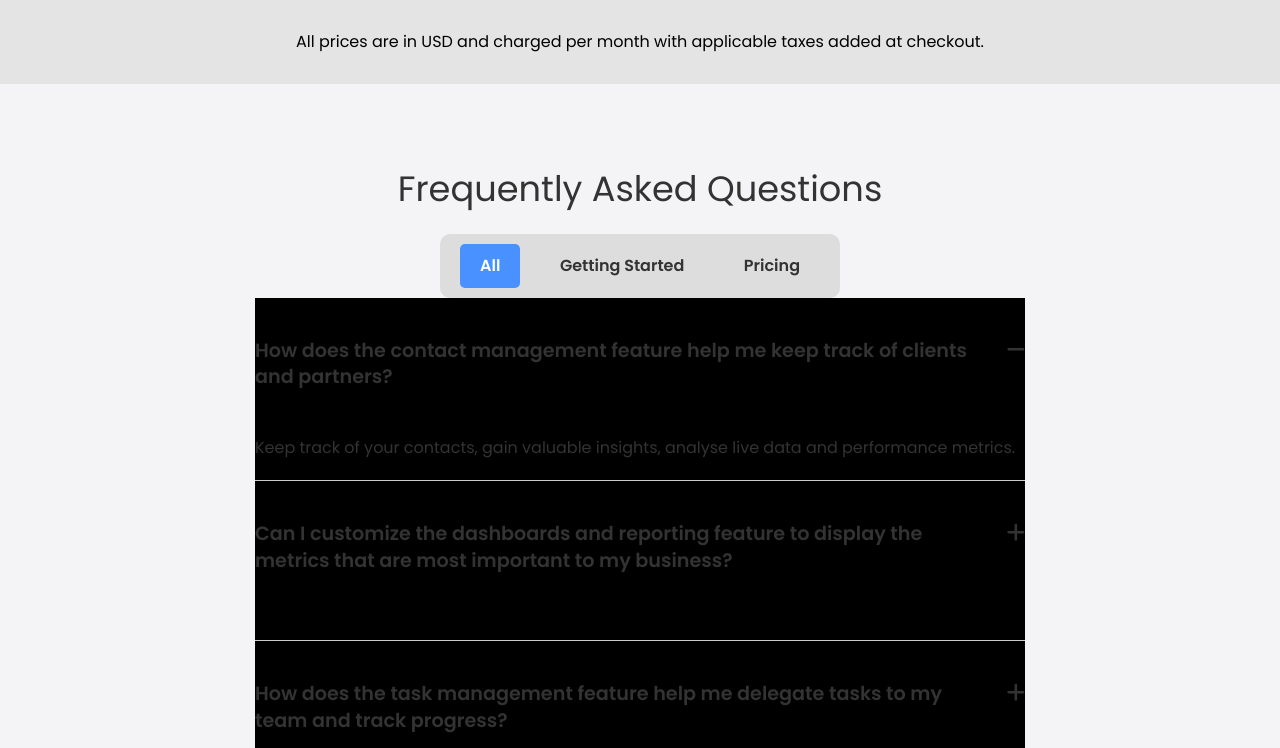
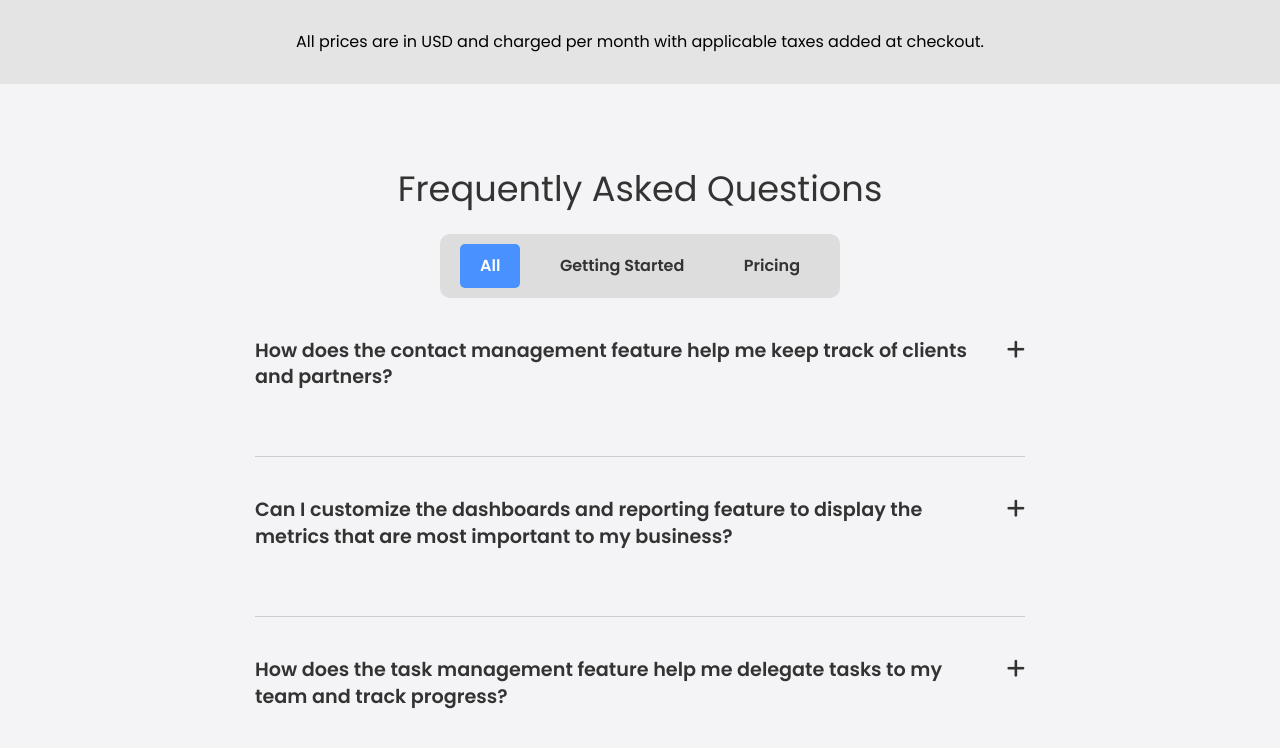
Before and after one commit to NetherNetworks/Growth_Website, a plain HTML site: page index.html in a window 1280 px wide. Both pictures are taken after a click on the icon 1015 px from the left and 3141 px from the top of the page. Shown: the part 2793-3541 px from the top of the page. Drawn offline with Linux system fonts and the light colour scheme.

Commit message:
FAQ javascript completed.

```diff
--- a/css/style.css
+++ b/css/style.css
@@ -155,10 +155,6 @@ img{
     padding: 40px 0;
 }
 
-.faq .faq-content{
-    background: #000;
-}
-
 .faq .faq-group {
 border-bottom: 1px solid #ccc;
 padding-bottom: 20px;
@@ -213,6 +209,7 @@ display: none;
   .faq ul.faq-menu li.active {
     background: var(--primary-color);
     color: #fff;
+    transition: 0.5s;
   }
 
 /* #endregion */
--- a/js/main.js
+++ b/js/main.js
@@ -1,8 +1,75 @@
-document.addEventListener('DOMContentLoaded', () => {
-    const faqContainer = document.querySelector('.faq-content');
+document.addEventListener('DOMContentLoaded', () =>
+{
+    const faqContent = document.querySelector('.faq-content');
 
-    faqContainer.addEventListener('click', (e) => {
-        console.log(e.target);
+    faqContent.addEventListener('click', (e) =>
+    {
+        //console.log(e.target);
+        const groupHeader = e.target.closest('.faq-group-header');
+        console.log(groupHeader);
+
+        if(groupHeader == null)
+            return;
+
+        const group = groupHeader.parentElement;
+        const groupBody = group.querySelector('.faq-group-body');
+        const icon = group.querySelector('i');
+
+        // Toggle icon
+        /* The classList.toggle method adds the class if it's not present or removes it if it is.
+
+        In this case, the classes fa-plus and fa-minus are toggled on the <i> element. This works because:
+        Initially, the icon has the fa-minus class (<i class="fas fa-minus"></i>).
+
+        When the click event occurs:
+        icon.classList.toggle('fa-plus') adds fa-plus to the icon's classes.
+        icon.classList.toggle('fa-minus') removes fa-minus from the icon's classes.
+
+        The icon visually changes because Font Awesome uses these class names to determine which icon to display.
+        - ChatGPT */
+
+        icon.classList.toggle('fa-plus');
+        icon.classList.toggle('fa-minus');
+
+        // Toggle the body
+        groupBody.classList.toggle('open');
+
+        // Close other open body
+        const otherGroups = faqContent.querySelectorAll('.faq-group');
+
+        otherGroups.forEach((otherGroup) =>
+        {
+            if(otherGroup != group)
+            {
+                otherGroup.querySelector('.faq-group-body').classList.remove('open');
+                otherGroup.querySelector('i').classList.remove('fa-minus');
+                otherGroup.querySelector('i').classList.add('fa-plus');
+            }
+        });
     });
 
+    /* Calvin's code
+    const faqMenu = document.querySelector('.faq-menu');
+
+    faqMenu.addEventListener('click', (e) => {
+
+        //console.log("Test");
+
+        const selectedItem = e.target.closest('li');
+
+        if(selectedItem == null)
+            return;
+
+        //console.log(listItem);
+
+        selectedItem.classList.toggle('active');
+
+        const listItems = faqMenu.querySelectorAll('li');
+
+        listItems.forEach(item => {
+            if(item != selectedItem){
+                item.classList.remove('active');
+            }
+        });
+    }); */
 });
```
